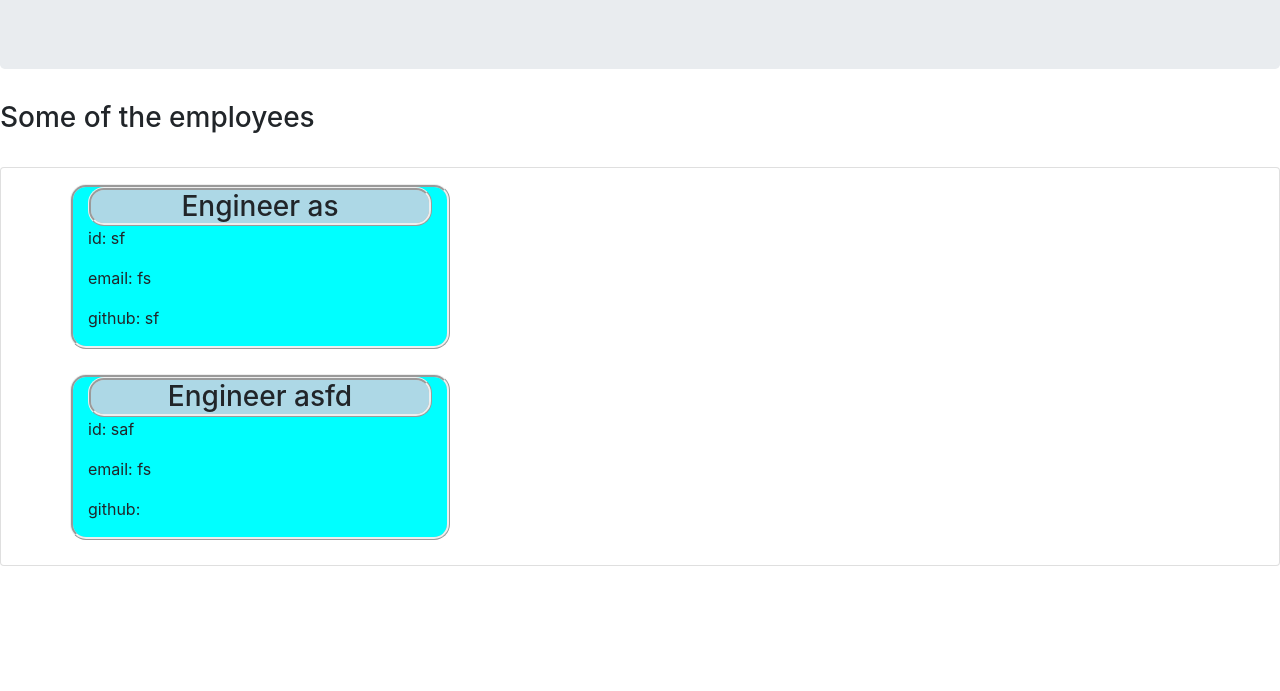
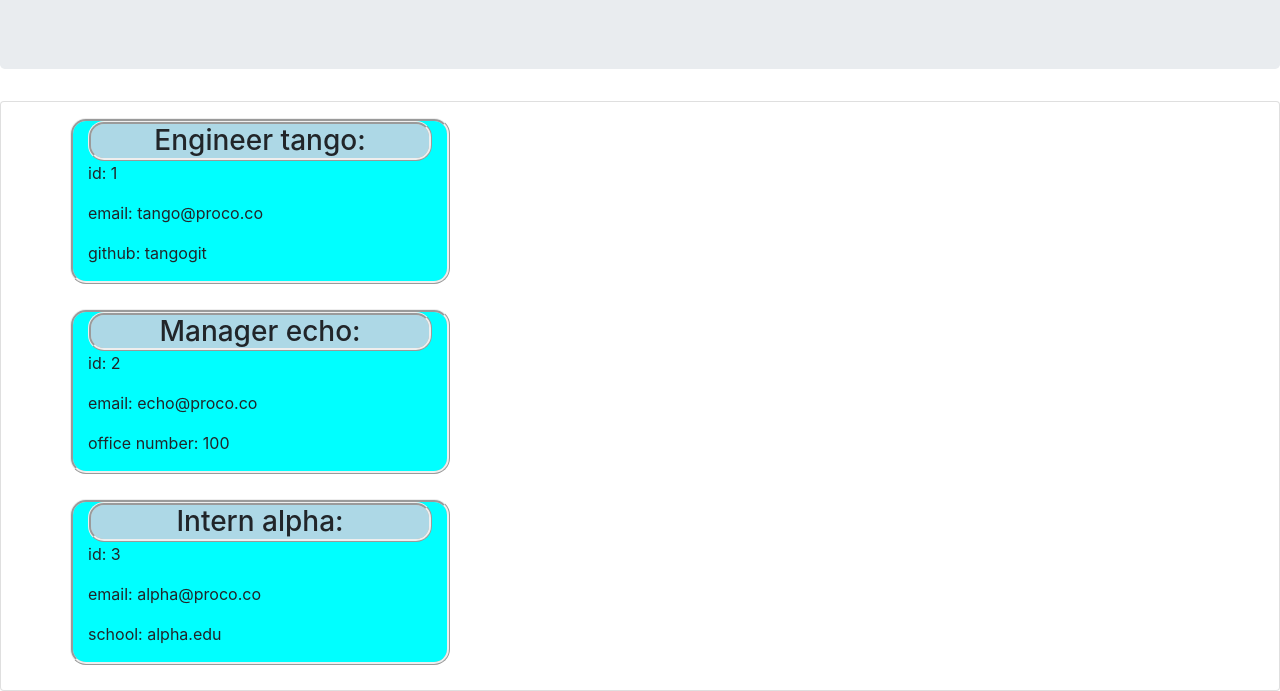
Before and after one commit to austinslatey/Team-Profile-Generator, a website: page index.html in a window 1280 px wide. Shown: the part 115-806 px from the top of the page. Drawn offline with nearby package versions, Linux system fonts and the light colour scheme.

Commit message:
readme updated with video demo index.html with a finished product

```diff
--- a/index.html
+++ b/index.html
@@ -13,22 +13,28 @@
     <div class="jumbotron text-center">
       <h1>Employee Roster</h1>
     </div>
-  <h3>Some of the employees</h3><br>
   <div class="card">
       <p><div class="container">
     <div class="row">
         <div class="col-sm-4">
-            <h3>Engineer as </h3>
-            <p> id: sf </p>
-            <p> email: fs </p>
-            <p> github: sf </p>
+            <h3>Engineer tango: </h3>
+            <p> id: 1 </p>
+            <p> email: tango@proco.co </p>
+            <p> github: tangogit </p>
         </div><div class="container">
     <div class="row">
         <div class="col-sm-4">
-            <h3>Engineer asfd </h3>
-            <p> id: saf </p>
-            <p> email: fs </p>
-            <p> github:  </p>
+            <h3>Manager echo: </h3>
+            <p> id: 2 </p>
+            <p> email: echo@proco.co </p>
+            <p> office number: 100 </p>
+        </div><div class="container">
+    <div class="row">
+        <div class="col-sm-4">
+            <h3>Intern alpha: </h3>
+            <p> id: 3 </p>
+            <p> email: alpha@proco.co </p>
+            <p> school: alpha.edu </p>
         </div></p>
     </div>
     </body>
```
Also changed, not shown: README.md.
